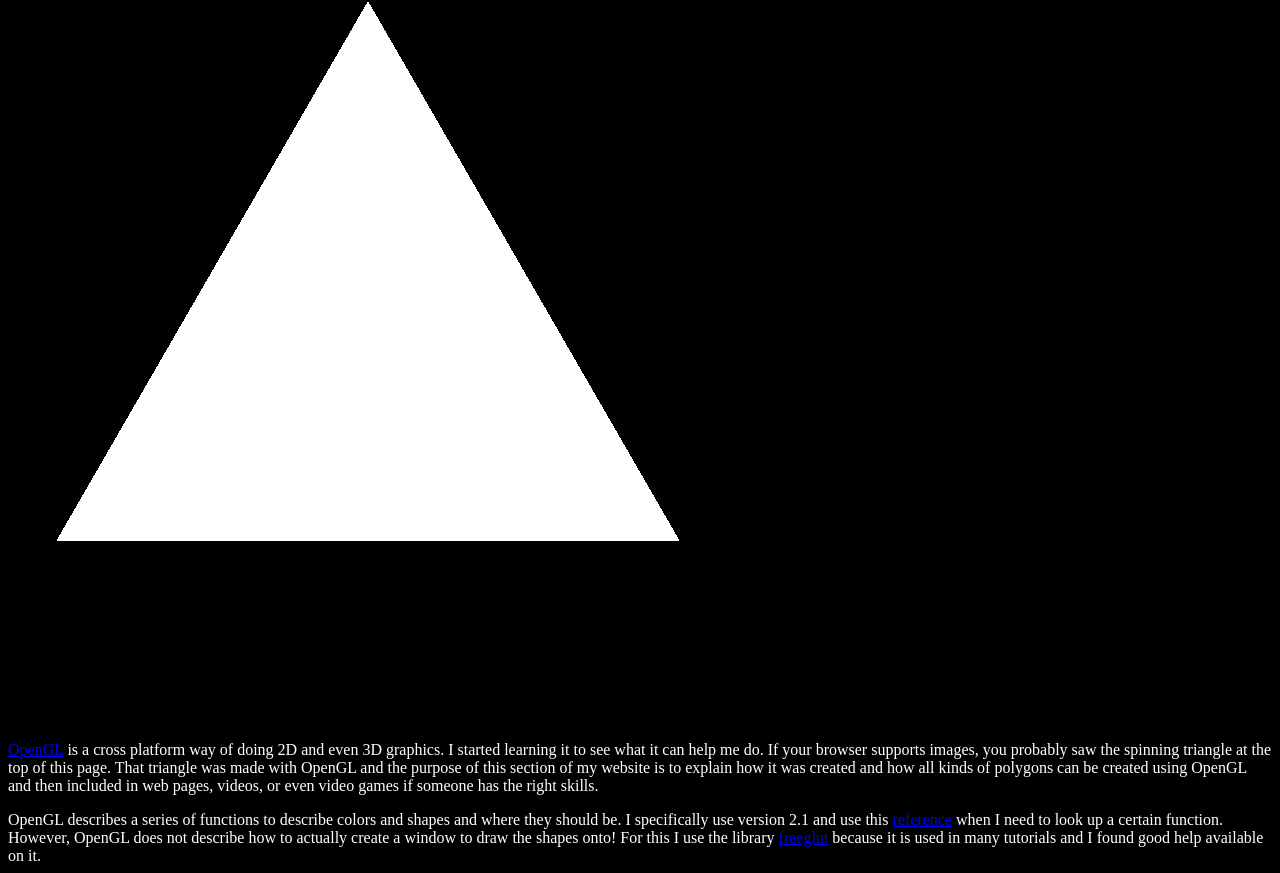
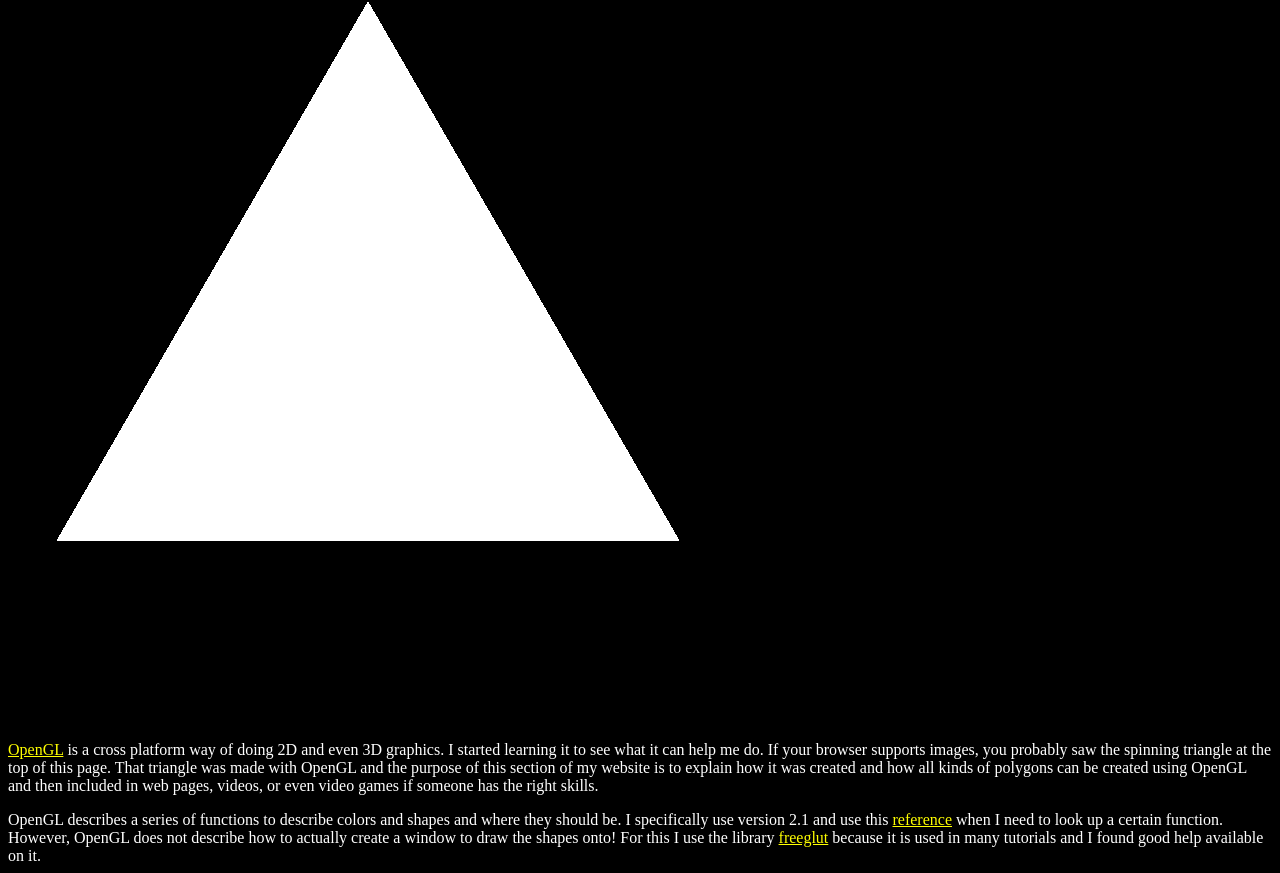
Before and after one commit to chastitywhiterose/chastitywhiterose.github.io, a plain HTML site: page opengl/opengl.html in a window 1280 px wide. Shown: the part 79-952 px from the top of the page. Drawn offline with Linux system fonts and the light colour scheme.

Commit message:
Add files via upload

```diff
--- a/opengl/opengl.html
+++ b/opengl/opengl.html
@@ -2,20 +2,9 @@
 <html>
 <head>
 <meta charset="UTF-8">
-<title>Chastity's Home</title>
+<title>Chastity's OpenGL</title>
 
-<style>
-body
-{
- background-color: black;
-}
-
-h1,p
-{
- color: white;
-}
-
-</style>
+<link rel="stylesheet" href="../chastity.css">
 
 </head>
 <body>
```
